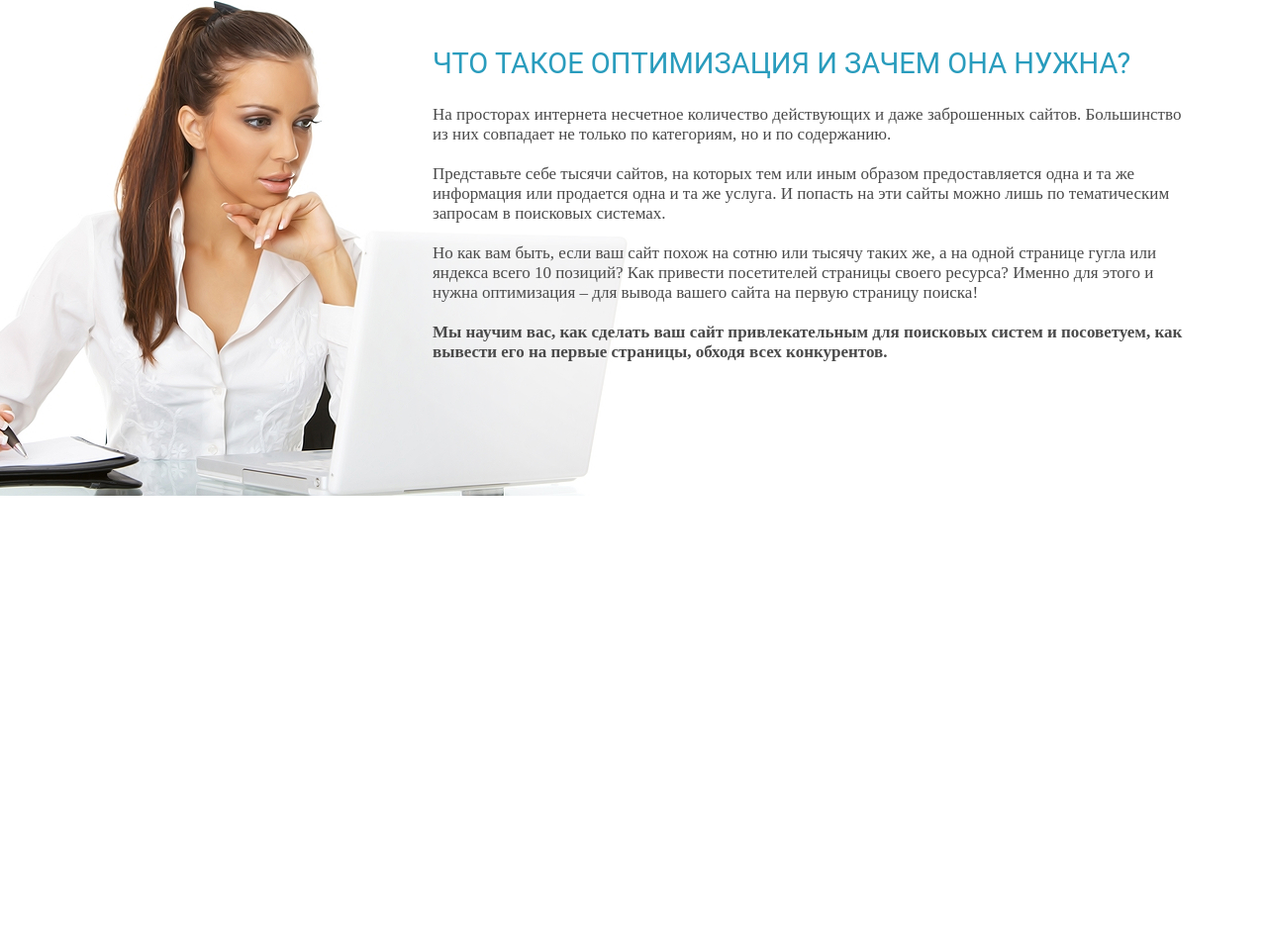
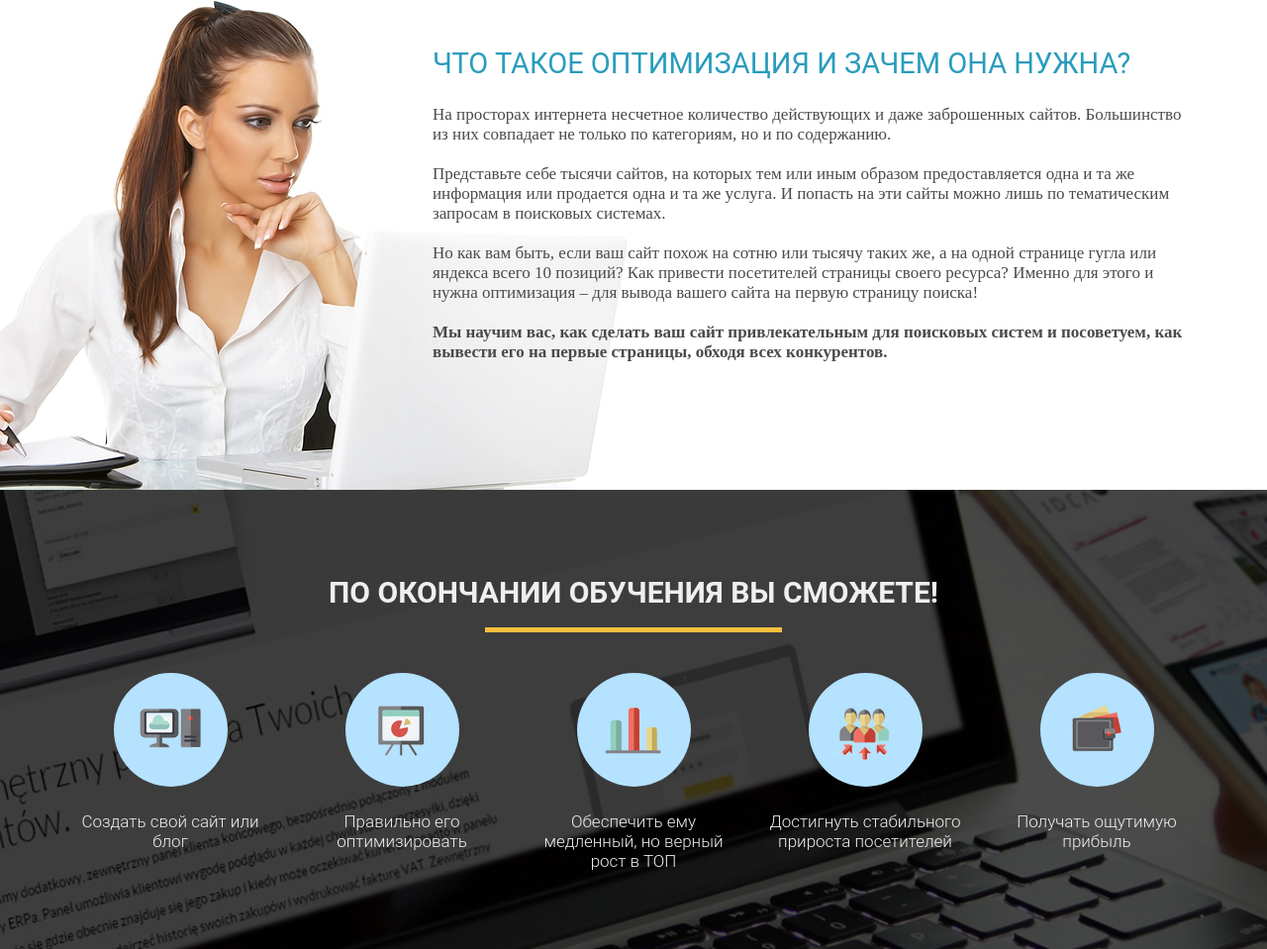
Before and after one commit to Mary-fox/Wordpress, a plain HTML site: page index.html in a window 1280 px wide. Shown: the part 1462-2421 px from the top of the page at 99% size. Before the commit the page ends 1963 px from the top, so only its background shows below. Drawn offline with Linux system fonts and the light colour scheme.

Commit message:
создание 4 секции
4 секция

```diff
--- a/css/style.css
+++ b/css/style.css
@@ -109,14 +109,17 @@ h2.title {
    height: 607px;
    padding: 88px 0 75px 0;
 }
-.waiting .waiting_header {
+.waiting .waiting_header, .finish .finish_header {
     font-family: "Roboto";
     font-size: 30px;
     text-align: center;
     text-transform: uppercase;
     color: #252525;
 }
-.waiting .waiting_divider {
+.finish .finish_header {
+color: #efefef;
+}
+.waiting .waiting_divider, .finish_divider {
     display: block;
     margin: 0 auto;
     width: 300px;
@@ -125,6 +128,7 @@ h2.title {
     margin-top: 18px
 
 }
+
 .waiting .waiting_subheader {
     font-family: "Roboto";
     font-size: 23px;
@@ -182,3 +186,35 @@ h2.title {
     left: -250px;
     z-index: -1;
 }
+.finish {
+    min-height: 447px;
+    padding: 86px 0 79px 0;
+    background: url("../img/bg/second_bg.jpg")center center/cover no-repeat;
+}
+.finish .finish_wrapper {
+    margin-top: 41px;
+    display: flex;
+    justify-content: space-between;
+}
+.finish .finish_wrapper .finish_item{
+    width: 204px;
+}
+.finish .finish_wrapper .finish_item .finish_round {
+    display: flex;
+    justify-content: center;
+    align-items: center;
+    margin: 0 auto;
+    width: 115px;
+    height: 115px;
+    background-color: #b4e2ff;
+   border-radius: 100%;
+}
+.finish .finish_wrapper .finish_item .finish_descr {
+    margin-top: 25px;
+    color: #efefef;
+    font-family: Roboto;
+    font-size: 17px;
+    font-weight: 300;
+    line-height: 20px;
+    text-align: center;
+}
--- a/index.html
+++ b/index.html
@@ -68,5 +68,43 @@
             <img src="/img/bg/woman_bg.jpg" alt="womna" class="optimization_img">
         </div>
     </section>
+  <section class="finish">
+        <div class="conteiner">
+            <h2 class="finish_header">По окончании обучения Вы сможете!</h2>
+            <div class="finish_divider"></div>
+            <div class="finish_wrapper">
+                <div class="finish_item">
+                    <div class="finish_round">
+                        <img src="/icons/finish/1.png" alt="1" class="finish_icon">
+                    </div>
+                    <div class="finish_descr">Создать свой сайт или блог</div>
+                </div>
+                <div class="finish_item">
+                    <div class="finish_round">
+                        <img src="/icons/finish/2.png" alt="2" class="finish_icon">
+                    </div>
+                    <div class="finish_descr">Правильно его оптимизировать</div>
+                </div>
+                <div class="finish_item">
+                    <div class="finish_round">
+                        <img src="/icons/finish/3.png" alt="3" class="finish_icon">
+                    </div>
+                    <div class="finish_descr">Обеспечить ему медленный, но верный рост в ТОП</div>
+                </div>
+                <div class="finish_item">
+                    <div class="finish_round">
+                        <img src="/icons/finish/4.png" alt="4" class="finish_icon">
+                    </div>
+                    <div class="finish_descr">Достигнуть стабильного прироста посетителей</div>
+                </div>
+                <div class="finish_item">
+                    <div class="finish_round">
+                        <img src="/icons/finish/5.png" alt="5" class="finish_icon">
+                    </div>
+                    <div class="finish_descr">Получать ощутимую прибыль</div>
+                </div>
+            </div>
+        </div>
+  </section>
 </body>
 </html>
```
